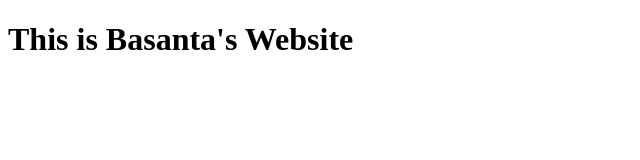
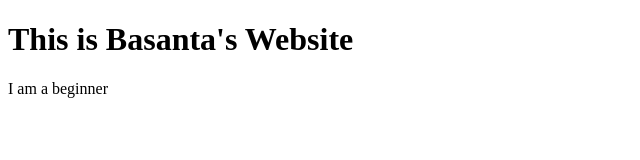
Before and after one commit to basantabh/website, a plain HTML site: page index.html in a window 1280 px wide. Shown: the whole page, without its empty margins (0-640 px from the left). Drawn offline with Linux system fonts and the light colour scheme.

Commit message:
second commit

```diff
--- a/index.html
+++ b/index.html
@@ -8,5 +8,6 @@
 </head>
 <body>
     <h1>This is Basanta's Website</h1>
+    <p>I am a beginner</p>
 </body>
 </html>
```
